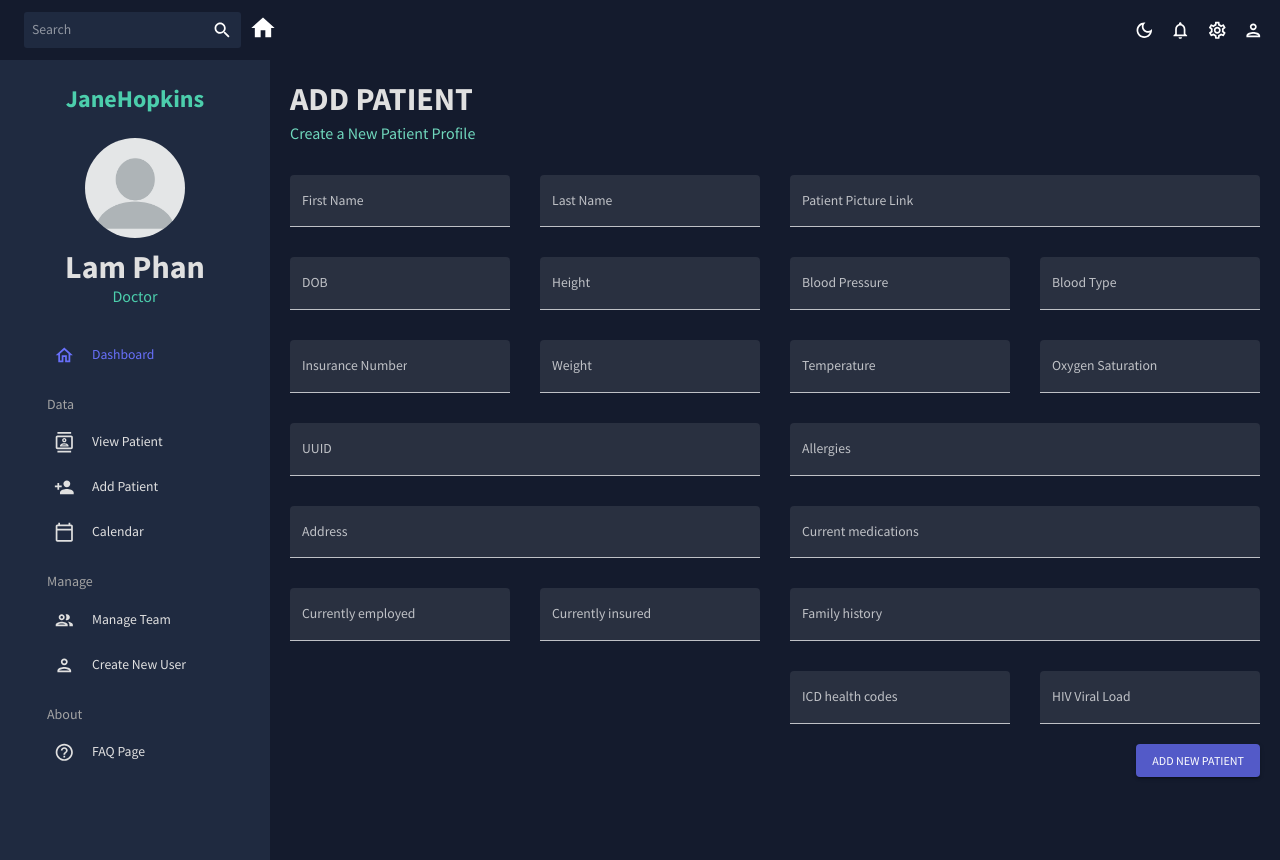
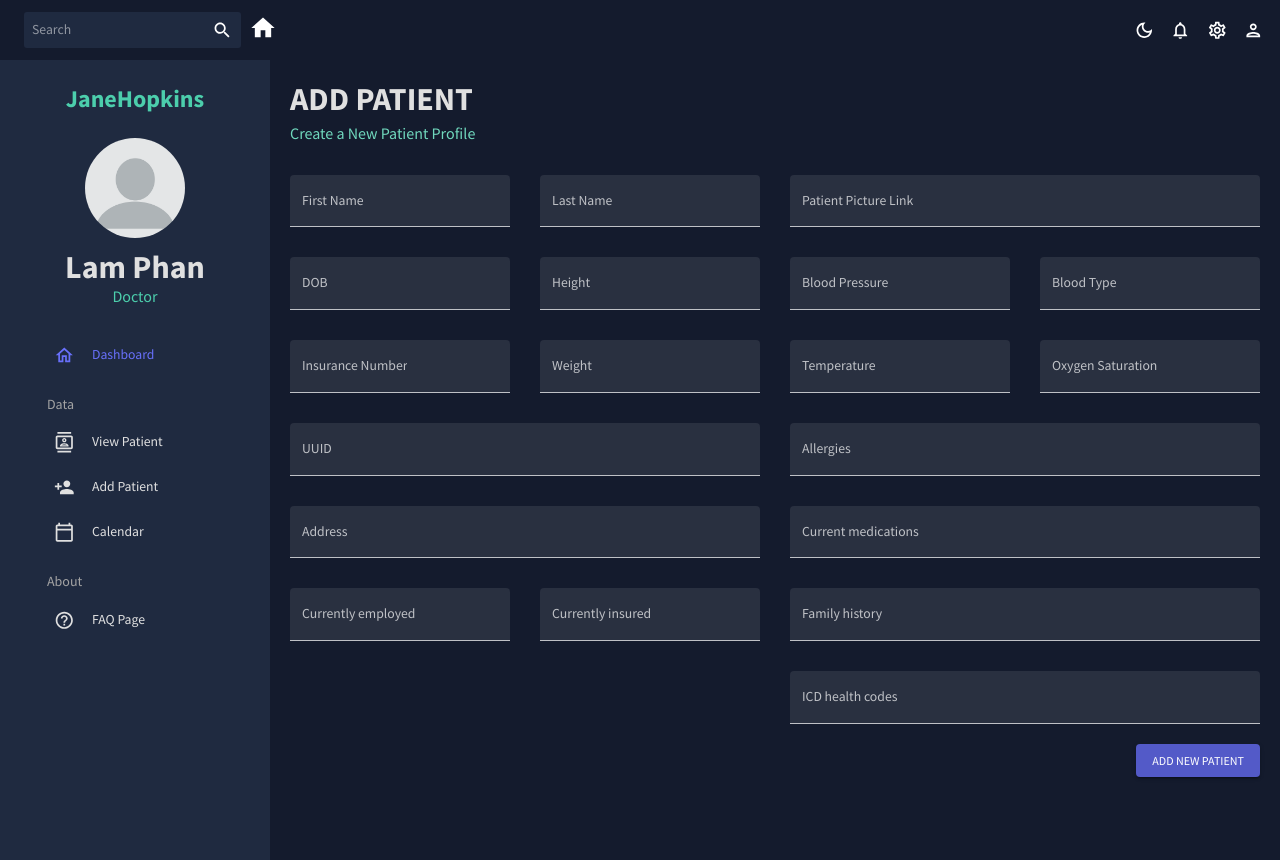
Before and after one commit to andresito01/PharmaStudy, a React (Create React App) app: page /janehopkinsdoctor/addpatient in a window 1280 px wide. Built offline with nearby package versions, Linux system fonts and the light colour scheme; what @vendia/client would draw is missing.

Commit message:
clean code

```diff
--- a/src/App.js
+++ b/src/App.js
@@ -32,21 +32,19 @@ function App() {
         <div className="app">
           <Routes>
             <Route path="/" element={<ViewNavigation />} />
-            <Route
-              path="/janehopkinsdoctor"
-              element={<JaneHopkinsDoctorView />}
-            >
+            <Route path="/janehopkinsdoctor" element={<JaneHopkinsDoctorView />}>
               <Route path="" element={<JaneHopkinsPatient />} />
+              <Route path="patient" element={<JaneHopkinsPatient />} />
+              <Route path="addpatient" element={<AddPatientJaneHopkins />} />
+              <Route path="patient/:patientId" element={<PatientInfo />} />
+              <Route path="calendar" element={<Calendar />} />
+              <Route path="faq" element={<FAQ />} />
+            </Route>
+            <Route path="/janehopkinsadmin" element={<JaneHopkinsAdminView />}>
+              <Route path="" element={<JaneHopkinsAdminPatient />} />
               <Route path="team" element={<Team />} />
               <Route path="form" element={<Form />} />
               <Route path="faq" element={<FAQ />} />
-              <Route path="calendar" element={<Calendar />} />
-              <Route path="patient" element={<JaneHopkinsPatient />} />
-              <Route path="addpatient" element={<AddPatientJaneHopkins />} />
-              <Route path="patient/:patientId" element={<PatientInfo />} />
-            </Route>
-            <Route path="/janehopkinsadmin" element={<JaneHopkinsAdminView />}>
-              <Route path="" element={<JaneHopkinsAdminPatient />} />
             </Route>
             <Route path="/fda" element={<FDAView />}>
               <Route path="" element={<FDAPatient />} />
--- a/src/FDA/SideBar.jsx
+++ b/src/FDA/SideBar.jsx
@@ -83,9 +83,6 @@ const SideBar = () => {
                     >
                       FDA
                     </Typography>
-                    {/* <IconButton onClick={() => setIsCollapsed(!isCollapsed)}>
-                      <MenuOutlinedIcon />
-                    </IconButton> */}
                   </Box>
                 )}
               </MenuItem>
--- a/src/JaneHopkinsAdmin/JaneHopkinsAdminPatient.jsx
+++ b/src/JaneHopkinsAdmin/JaneHopkinsAdminPatient.jsx
@@ -61,7 +61,7 @@ const JaneHopkinsAdminPatient = () => {
       {
         field: "name",
         headerName: "Name",
-        flex: 0.5,
+        flex: 1,
         cellClassName: "name-column--cell",
       },
       {
@@ -73,6 +73,21 @@ const JaneHopkinsAdminPatient = () => {
         field: "insuranceNumber",
         headerName: "Insurance Number",
         flex: 1,
+      },
+      {
+        field: "doses",
+        headerName: "Doses",
+        flex: 1,
+        renderCell: ({ row: { doses } }) => {
+          const dosesCount = parseInt(doses);
+          return (
+            <Box sx={{ display: "flex", justifyContent: "center" }}>
+              <Typography sx={{ color: dosesCount === 5 ? colors.greenAccent[600] : colors.redAccent[400]}}>
+                {dosesCount ? dosesCount : 0}/{5}
+              </Typography>
+            </Box>
+          );
+        },
       },
       {
         field: "isEligible",
@@ -115,21 +130,6 @@ const JaneHopkinsAdminPatient = () => {
           );
         },
       },
-      {
-        field: "doses",
-        headerName: "Doses",
-        flex: 1,
-        renderCell: ({ row: { doses } }) => {
-          const dosesCount = parseInt(doses);
-          return (
-            <Box sx={{ display: "flex", justifyContent: "center" }}>
-              <Typography sx={{ color: dosesCount === 5 ? colors.greenAccent[600] : colors.redAccent[400]}}>
-                {dosesCount ? dosesCount : 0}/{5}
-              </Typography>
-            </Box>
-          );
-        },
-      }
     ];
 
       return (
--- a/src/JaneHopkinsDoctor/SideBar.jsx
+++ b/src/JaneHopkinsDoctor/SideBar.jsx
@@ -83,9 +83,6 @@ const SideBar = () => {
                     >
                       JaneHopkins
                     </Typography>
-                    {/* <IconButton onClick={() => setIsCollapsed(!isCollapsed)}>
-                      <MenuOutlinedIcon />
-                    </IconButton> */}
                   </Box>
                 )}
               </MenuItem>
@@ -159,27 +156,6 @@ const SideBar = () => {
                   color={colors.grey[300]}
                   sx={{ m: "15px 0 5px 20px" }}
                 >
-                  Manage
-                </Typography>
-                <Item
-                  title="Manage Team"
-                  to="/janehopkinsdoctor/team"
-                  icon={<PeopleOutlinedIcon />}
-                  selected={selected}
-                  setSelected={setSelected}
-                />
-                <Item
-                  title="Create New User"
-                  to="/janehopkinsdoctor/form"
-                  icon={<PersonOutlinedIcon />}
-                  selected={selected}
-                  setSelected={setSelected}
-                />
-                <Typography
-                  variant="h6"
-                  color={colors.grey[300]}
-                  sx={{ m: "15px 0 5px 20px" }}
-                >
                   About
                 </Typography>
                 <Item
--- a/src/data/mockData.js
+++ b/src/data/mockData.js
@@ -545,16 +545,16 @@ export const mockLineData = [
 
 export const mockPatientList = [
   {
-    name: "William",
+    name: "William Smith",
     patientPicture: "",
-    dob: "January 14, 1995",
+    dob: "1995-01-14",
     insuranceNumber: "432653143",
     height: "5'7",
     weight: "178lbs",
     bloodPressure: "120/80",
     temperature: "98.6 F",
     oxygenSaturation: "98%",
-    uuid: "",
+    uuid: "123e4567-e89b-12d3-a456-4266987740000",
     address: "123 Main St, Anytown USA",
     currentMedications: [
       {
@@ -599,7 +599,7 @@ export const mockPatientList = [
   {
     name: "Jimmy Harmington",
     patientPicture: "",
-    dob: "June 30, 1980",
+    dob: "1980-06-30",
     insuranceNumber: "123456789",
     height: "6'0",
     weight: "185lbs",
@@ -630,7 +630,7 @@ export const mockPatientList = [
   {
     name: "Sarah Smith",
     patientPicture: "",
-    dob: "June 25, 1980",
+    dob: "1980-06-25",
     insuranceNumber: "123456789",
     height: "5'6",
     weight: "140lbs",
@@ -684,9 +684,9 @@ export const mockPatientList = [
     ],
   },
   {
-    name: "Samantha",
+    name: "Samantha Evelyn",
     patientPicture: "",
-    dob: "October 2, 1988",
+    dob: "1988-10-02",
     insuranceNumber: "567891234",
     height: "5'5",
     weight: "150lbs",
@@ -737,7 +737,7 @@ export const mockPatientList = [
   {
     name: "Lyly",
     patientPicture: "https://example.com/patients/1234/picture.jpg",
-    dob: "January 1, 1970",
+    dob: "1970-01-01",
     insuranceNumber: "123456789",
     height: "6'2",
     weight: "180lbs",
@@ -787,7 +787,7 @@ export const mockPatientList = [
   {
     name: "Jarvan",
     patientPicture: "",
-    dob: "January 1, 1970",
+    dob: "1970-03-15",
     insuranceNumber: "123456789",
     height: "6'2",
     weight: "180lbs",
@@ -838,7 +838,7 @@ export const mockPatientList = [
   {
     name: "Emily Jones",
     patientPicture: "https://example.com/patient_images/emily_jones.png",
-    dob: "June 1, 1990",
+    dob: "1990-06-01",
     insuranceNumber: "123456789",
     height: "5'8",
     weight: "130lbs",
@@ -889,7 +889,7 @@ export const mockPatientList = [
   {
     name: "Maria Rodriguez",
     patientPicture: "https://example.com/patient-pictures/maria-rodriguez.jpg",
-    dob: "April 10, 1995",
+    dob: "1995-04-10",
     insuranceNumber: "0987654321",
     height: "5'2",
     weight: "120lbs",
@@ -943,7 +943,7 @@ export const mockPatientList = [
   {
     name: "Jennifer Lee",
     patientPicture: "https://example.com/jennifer-lee.jpg",
-    dob: "July 17, 1990",
+    dob: "1990-07-17",
     insuranceNumber: "789012345",
     height: "5'8",
     weight: "135lbs",
@@ -994,7 +994,7 @@ export const mockPatientList = [
   {
     name: "Emma Thompson",
     patientPicture: "https://example.com/patient_images/emma_thompson.png",
-    dob: "January 25, 1979",
+    dob: "1979-01-25",
     insuranceNumber: "789012345",
     height: "5'8",
     weight: "135lbs",
--- a/src/scenes/addPatient/index.js
+++ b/src/scenes/addPatient/index.js
@@ -478,18 +478,7 @@ const AddPatientJaneHopkins = () => {
                 onChange={handleChange}
                 value={values.icd}
                 name="icd"
-                sx={{ gridColumn: "3/4" }}
-              />
-              <TextField
-                fullWidth
-                variant="filled"
-                type="text"
-                label="HIV Viral Load"
-                onBlur={handleBlur}
-                onChange={handleChange}
-                value={values.hiv}
-                name="hiv"
-                sx={{ gridColumn: "4/4" }}
+                sx={{ gridColumn: "3/5" }}
               />
             </Box>
             <Box display="flex" justifyContent="end" mt="20px">
@@ -528,6 +517,7 @@ const checkoutSchema = yup.object().shape({
 const initialValues = {
   firstName: "",
   lastName: "",
+  patientPicture: "",
   dob: "",
   insuranceNumber: "",
   height: "",
--- a/src/scenes/patient/index.jsx
+++ b/src/scenes/patient/index.jsx
@@ -62,7 +62,7 @@ const Patient = () => {
         {
           field: "name",
           headerName: "Name",
-          flex: 0.5,
+          flex: 1,
           cellClassName: "name-column--cell",
         },
         {
@@ -74,6 +74,21 @@ const Patient = () => {
           field: "insuranceNumber",
           headerName: "Insurance Number",
           flex: 1,
+        },
+        {
+          field: "doses",
+          headerName: "Doses",
+          flex: 1,
+          renderCell: ({ row: { doses } }) => {
+            const dosesCount = parseInt(doses);
+            return (
+              <Box sx={{ display: "flex", justifyContent: "center" }}>
+                <Typography sx={{ color: dosesCount === 5 ? colors.greenAccent[600] : colors.redAccent[400]}}>
+                  {dosesCount ? dosesCount : 0}/{5}
+                </Typography>
+              </Box>
+            );
+          },
         },
         {
           field: "isEligible",
@@ -116,21 +131,6 @@ const Patient = () => {
             );
           },
         },
-        {
-          field: "doses",
-          headerName: "Doses",
-          flex: 1,
-          renderCell: ({ row: { doses } }) => {
-            const dosesCount = parseInt(doses);
-            return (
-              <Box sx={{ display: "flex", justifyContent: "center" }}>
-                <Typography sx={{ color: dosesCount === 5 ? colors.greenAccent[600] : colors.redAccent[400]}}>
-                  {dosesCount ? dosesCount : 0}/{5}
-                </Typography>
-              </Box>
-            );
-          },
-        }
       ];
 
       return (
```
Also changed, not shown: src/JaneHopkinsAdmin/SideBar.jsx (+5 -21 lines).
